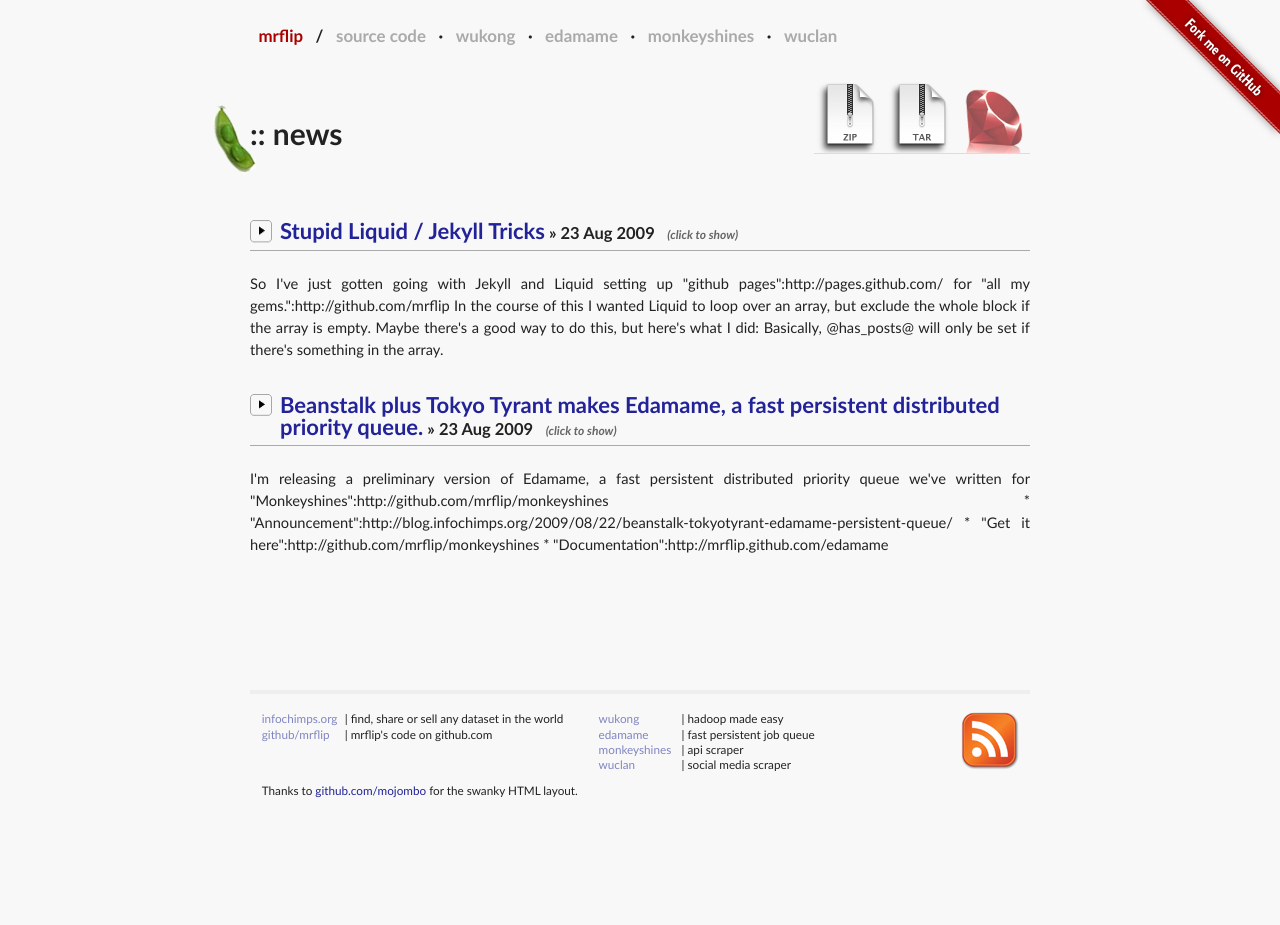
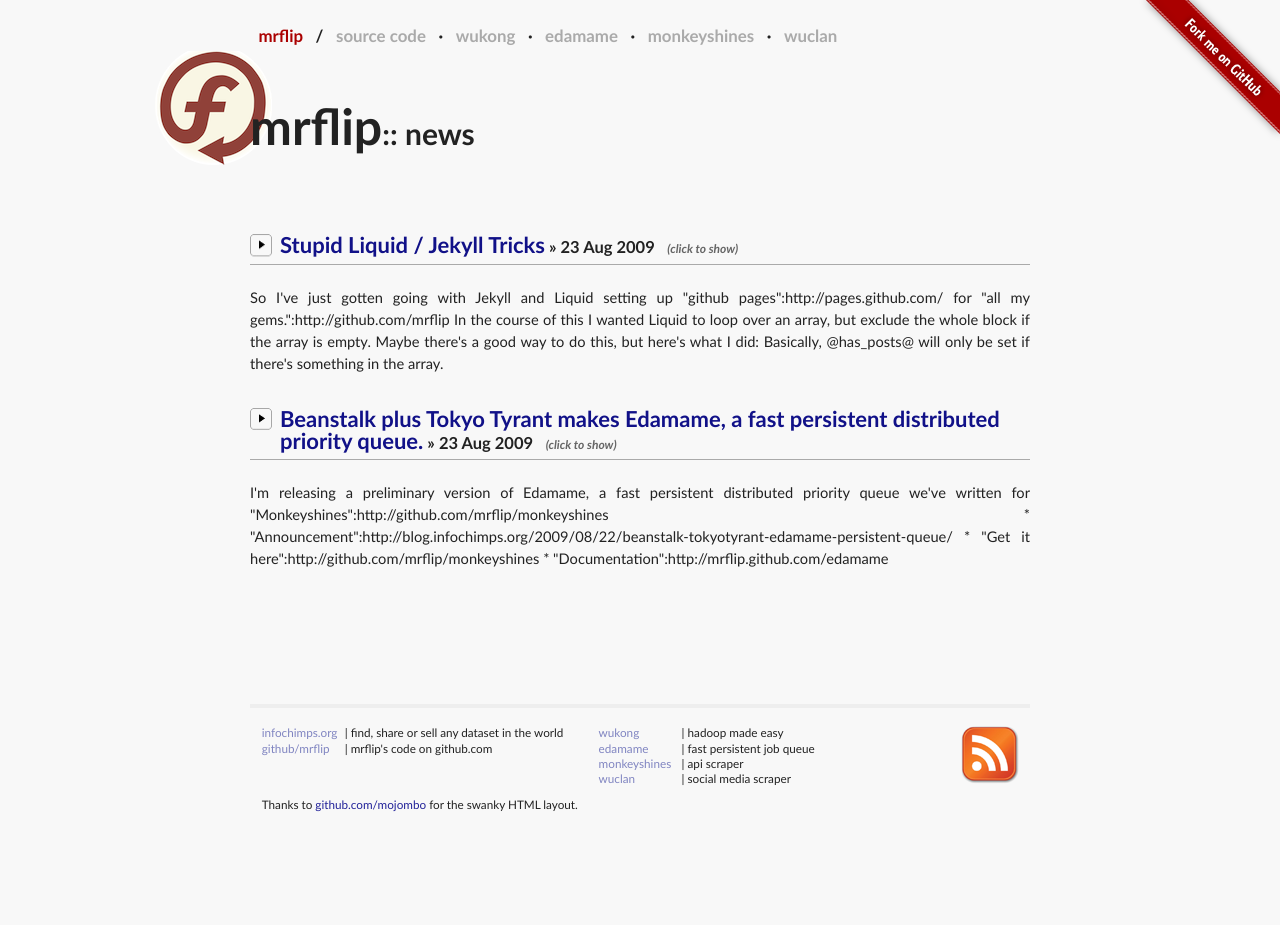
Before and after one commit to mrflip/mrflip.github.com, a Jekyll site: the page built from news.html, in a window 1280 px wide. Built offline with Jekyll 4.4.1, drawn with Linux system fonts in a browser that asks for light colours; nearby versions of some CDN libraries; Markdown is read by kramdown in place of the engine named in the settings.

Commit message:
Specialized layout for /

```diff
--- a/_includes/news.html
+++ b/_includes/news.html
@@ -1,7 +1,7 @@
 
   <div class="toggle" id="news">
   {% for t in site.posts %} {% assign has_posts = true %}{% endfor %}{% if has_posts %}
-  <h2>{{ site.gemname | capitalize }} News</h2>
+  <h2><a href="news.html">{{ site.gemname | capitalize }} News</a></h2>
   <ul class="posts">
     {% for post in site.posts %}
       <li><span>{{ post.date | date_to_string }}</span> &raquo; <a href="{{ post.url }}">{{ post.title }}</a></li>
--- a/_layouts/default.html
+++ b/_layouts/default.html
@@ -9,8 +9,8 @@
    <meta name="viewport"    content="width=940" />
    <meta name="keywords"    content="{{ page.keywords | join:"," }},{{ site.keywords | join:"," }},ruby,gem"/>
    <meta name="description" content="{{ site.description }}"/>
-   <!-- <link rel="alternate" type="application/atom+xml" href="http://feeds.feedburner.com/{{ site.gemuser }}-github-com/{{ site.gemname }}" title="{{ site.gemuser }}/{{ site.gemname }} news" />  -->
-   <link rel="alternate" type="application/atom+xml" href="atom.xml" title="{{ site.gemuser }}/{{ site.gemname }} news" />
+   <!-- <link rel="alternate" type="application/atom+xml" href="http://feeds.feedburner.com/mrflip-github-com/{{ site.gemname }}" title="mrflip/{{ site.gemname }} news" />  -->
+   <link rel="alternate" type="application/atom+xml" href="atom.xml" title="mrflip/{{ site.gemname }} news" />
    <link rel="shortcut icon"              href="favicon.ico" />
    <!--[if IE]>
    <link rel="stylesheet" type="text/css" href="{{ site.assets_path }}css/ie.css"     media="screen, projection" />
@@ -32,7 +32,9 @@
     {% endfor %}
   </div>
 
-  <div class="download"><a href="http://github.com/{{ site.gemuser }}/{{ site.gemname }}/zipball/master"><img border="0" width="72" src="/images/zip.png"></a><a href="http://github.com/{{ site.gemuser }}/{{ site.gemname }}/tarball/master"><img border="0" width="72" src="/images/tar.png"></a><a href="http://gems.github.com/gems/{{ site.gemuser }}-{{ site.gemname }}-{{ site.gemversion }}.gem"><img border="0" width="72" src="/images/gem.png"></a></div>
+  {% if site.gemname %}
+    <div class="download"><a href="http://github.com/{{ site.gemuser }}/{{ site.gemname }}/zipball/master"><img border="0" width="72" src="/images/zip.png"></a><a href="http://github.com/{{ site.gemuser }}/{{ site.gemname }}/tarball/master"><img border="0" width="72" src="/images/tar.png"></a><a href="http://gems.github.com/gems/{{ site.gemuser }}-{{ site.gemname }}-{{ site.gemversion }}.gem"><img border="0" width="72" src="/images/gem.png"></a></div>
+  {% endif %}
   {{ content | textilize }}
 
   <br class="clear">
--- a/_layouts/post.html
+++ b/_layouts/post.html
@@ -2,7 +2,7 @@
 layout: default
 ---
 
-<h1 class="gemheader">{{ site.gemname }}<span class="small">:: news</span></h1>
+<h1 class="gemheader">{% if site.gemname %}{{ site.gemname }}{% else %}mrflip{% endif %}<span class="small">:: news</span></h1>
 
 <h1>{{ page.title }}</h1>
 
--- a/css/main.css
+++ b/css/main.css
@@ -44,8 +44,9 @@ h1              { font-size: 175%;        text-align: center }
 h2              { font-size: 150%;        }
 h3              { font-size: 115%;        }
 h4, h5, h6      { font-size: 100%;        }
-.small       { font-size: 75%;         }
-h1 a,h2 a,h3 a  { text-decoration: none;  }
+.small          { font-size: 75%;         }
+h1 a,h2 a,h3 a  { text-decoration: none;  color: #118; }
+h1 a:visited,h2 a:visited,h3 a:visited  { color: #118; }
 
 h2 { border: 1px solid #aaa ; border-width: 0 0 1px 0 ; margin: 1.5em 0 1.0em -10px ; padding: 0 0 0.25em 10px ; text-align: left }
 
@@ -148,7 +149,6 @@ h1.gemheader {
   /* background-color: #fee ; */
   }
 h1.gemheader>.small  { font-size: 0.60em }
-h1.gemheader a       { color: black; text-decoration: none; }
 .description         { font-size: 1.2em; font-weight: bold;}
 
 /*****************************************************************************/
--- /dev/null
+++ b/gem.css
@@ -0,0 +1,8 @@
+
+h1.gemheader {
+  margin:      -30px 0 0.5em -95px ;
+  text-indent:                95px ;
+  height:       90px ;
+  padding:      50px 0 10px 0px;
+  background:   url('/images/flipcircle.png') no-repeat 0px -6px ;
+  }
--- a/news.html
+++ b/news.html
@@ -3,7 +3,7 @@ layout: default
 title:  edamame news
 collapse: true
 ---
-<h1 class="gemheader">{{ site.gemname }}<span class="small">:: news</span></h1>
+<h1 class="gemheader">mrflip<span class="small">:: news</span></h1>
 
 <div id="news">
   {% for post in site.posts %}
```
Also changed, not shown: images/flipcircle-orig.png (added), images/flipcircle.png (added).
